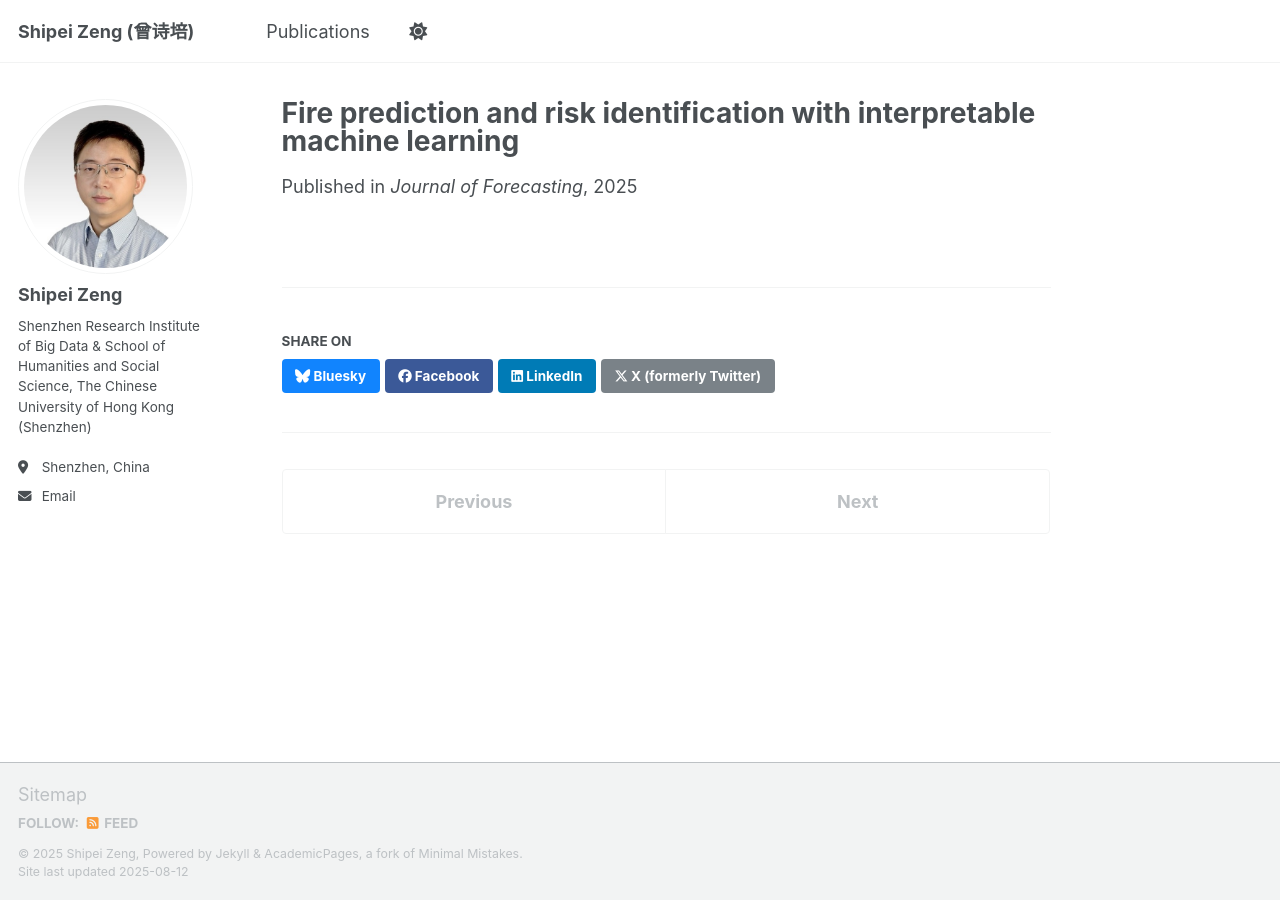
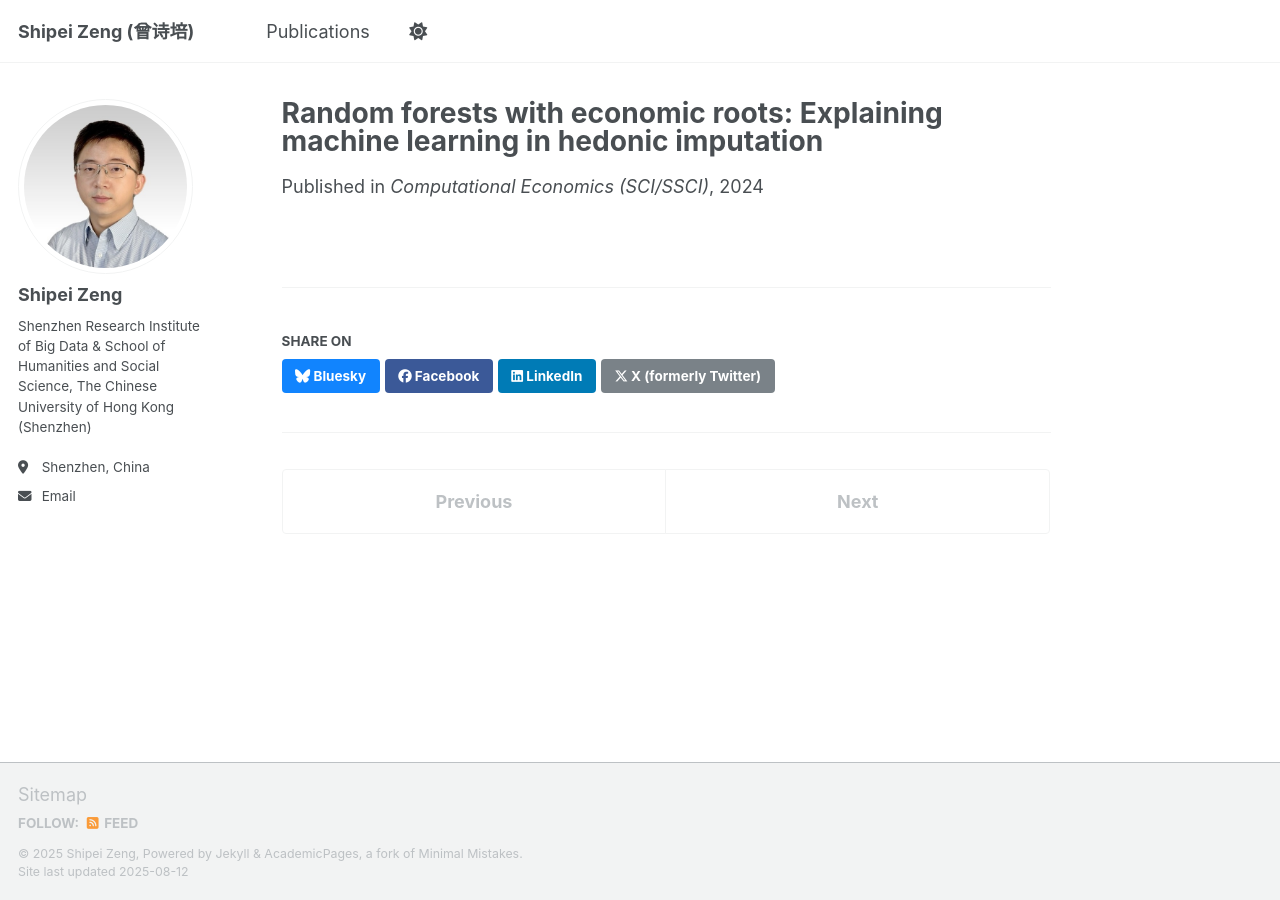
Before and after one commit to shipei-zeng/shipei-zeng.github.io, a Jekyll site: the page built from _publications/2024-11-26-paper-title-number.md, in a window 1280 px wide. Built offline with Jekyll 4.4.1, drawn with Linux system fonts in a browser that asks for light colours; a script that is not in the unit is left out.

Commit message:
Update 2024-11-26-paper-title-number.md

```diff
--- a/_publications/2024-11-26-paper-title-number.md
+++ b/_publications/2024-11-26-paper-title-number.md
@@ -1,9 +1,9 @@
 ---
-title: "Fire prediction and risk identification with interpretable machine learning"
+title: "Random forests with economic roots: Explaining machine learning in hedonic imputation"
 collection: publications
 category: manuscripts
-excerpt: 'Shan Dai, Jiayu Zhang, Zhelin Huang, **Shipei Zeng***'
-date: 2025-03-02
-venue: 'Journal of Forecasting'
-paperurl: 'https://onlinelibrary.wiley.com/doi/10.1002/for.3266?af=R'
+excerpt: '**Shipei Zeng***, Deyu Rao'
+date: 2024-11-26
+venue: 'Computational Economics (SCI/SSCI)'
+paperurl: 'https://link.springer.com/article/10.1007/s10614-024-10798-9'
 ---
```
